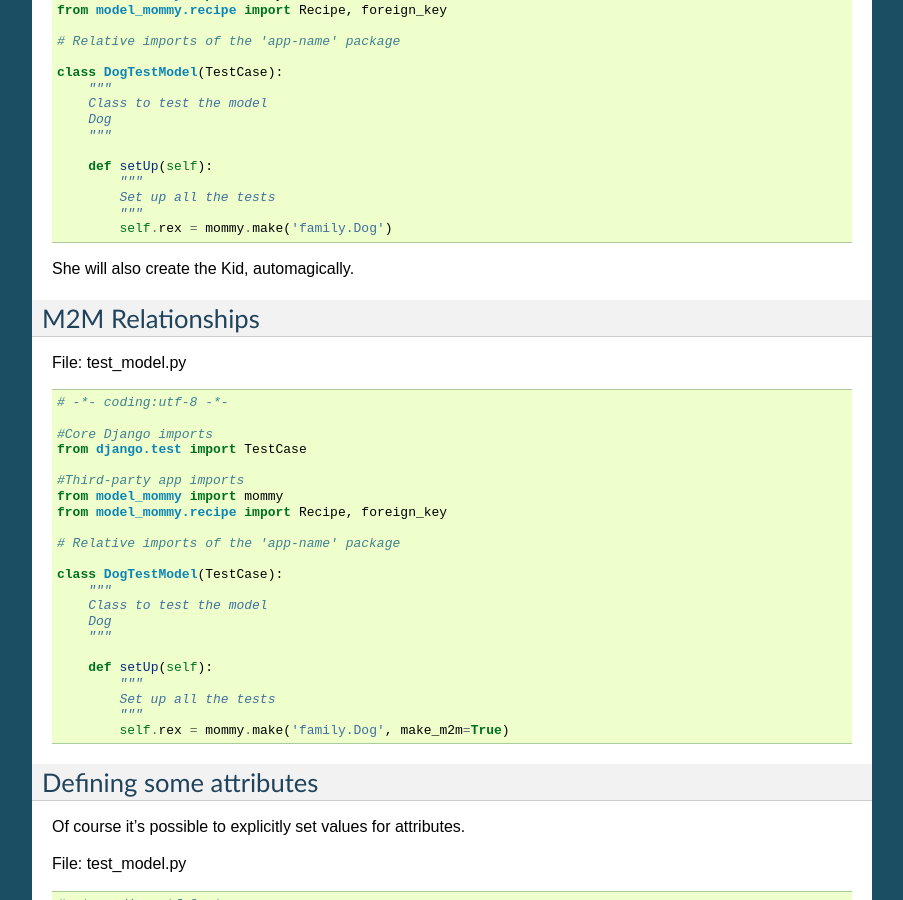
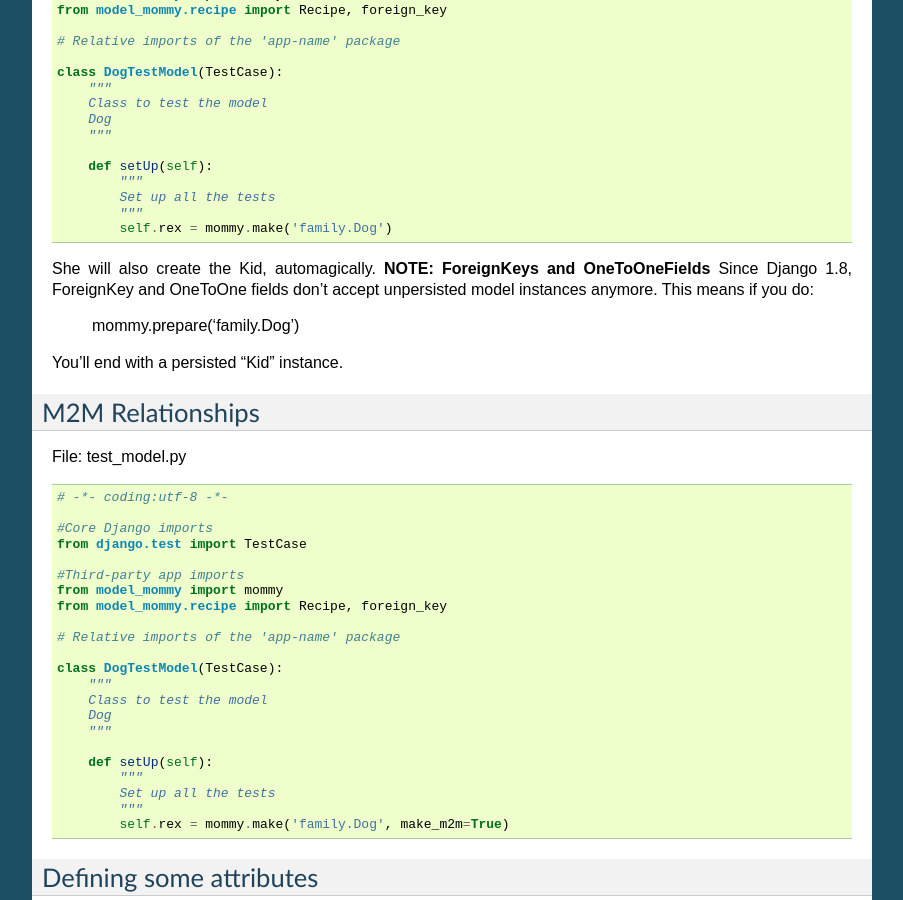
Before and after one commit to berinhard/model_mommy, a Sphinx documentation site: the page built from docs/source/basic_usage.rst, in a window 1280 px wide and 900 px high, scrolled down 1922 px. Shown: the whole window, without its empty margins (198-1101 px from the left). Built offline with Sphinx 7.4.7, drawn with Linux system fonts in a browser that asks for light colours.

Commit message:
update docs

```diff
--- a/docs/source/basic_usage.rst
+++ b/docs/source/basic_usage.rst
@@ -129,7 +129,12 @@
             self.rex = mommy.make('family.Dog')
 
 She will also create the Kid, automagically.
+**NOTE: ForeignKeys and OneToOneFields**
+Since Django 1.8, ForeignKey and OneToOne fields don't accept unpersisted model instances anymore. This means if you do:
 
+    mommy.prepare('family.Dog')
+
+You'll end with a persisted "Kid" instance.
 
 M2M Relationships
 -----------------
```
